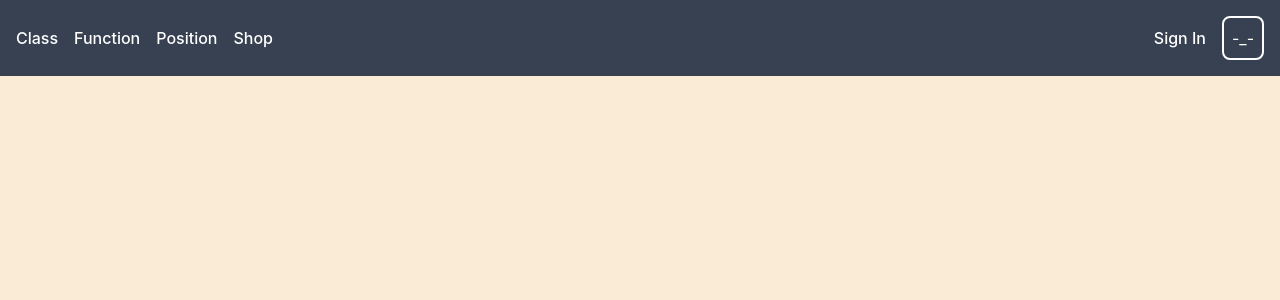
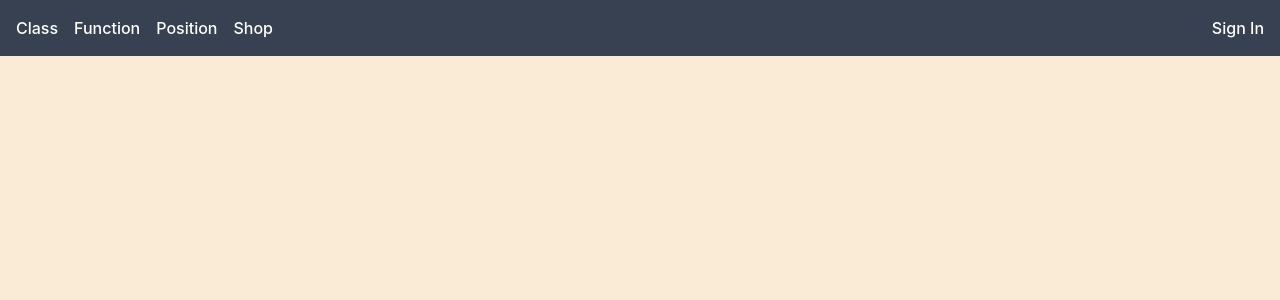
Before and after one commit to rhymado/fwg20-rts, a React (Vite) app: page / in a window 1280 px wide. Shown: the top 300 px of the page. Built offline with nearby package versions, Linux system fonts and the light colour scheme.

Commit message:
fix styling

```diff
--- a/src/components/Header.tsx
+++ b/src/components/Header.tsx
@@ -6,31 +6,32 @@ function Header() {
   return (
     <>
       <header className="p-4 bg-gray-700 z-20 relative">
-        <nav>
-          <ul className="flex gap-4 items-center">
-            <Link to="/class">
-              <li className="cursor-pointer select-none text-white">Class</li>
-            </Link>
-            <Link to="/function">
-              <li className="cursor-pointer select-none text-white">Function</li>
-            </Link>
-            <Link to="/position">
-              <li className="cursor-pointer select-none text-white">Position</li>
-            </Link>
-            <Link to="/shop">
-              <li className="cursor-pointer select-none text-white">Shop</li>
-            </Link>
-            <Link to="/login" className="ml-auto">
-              <li className="cursor-pointer select-none text-white">Sign In</li>
-            </Link>
+        <nav className="flex gap-2">
+          <ul className="hidden md:flex md:gap-4 md:items-center md:flex-1">
+            <li className="cursor-pointer select-none text-white">
+              <Link to="/class">Class</Link>
+            </li>
+            <li className="cursor-pointer select-none text-white">
+              <Link to="/function">Function</Link>
+            </li>
+            <li className="cursor-pointer select-none text-white">
+              <Link to="/position">Position</Link>
+            </li>
+            <li className="cursor-pointer select-none text-white">
+              <Link to="/shop">Shop</Link>
+            </li>
+            <li className="cursor-pointer select-none text-white ml-auto">
+              <Link to="/login">Sign In</Link>
+            </li>
+          </ul>
 
-            <button
-              className="border-2 border-white border-solid p-2 select-none"
-              onClick={() => setIsOpen((isOpen) => !isOpen)}
-            >
-              <p className="text-white">-_-</p>
-            </button>
-          </ul>
+          <button
+            className="border-2 border-white border-solid p-2 select-none ml-auto md:hidden"
+            type="button"
+            onClick={() => setIsOpen((isOpen) => !isOpen)}
+          >
+            <p className="text-white">-_-</p>
+          </button>
         </nav>
       </header>
       {isOpen && (
--- a/src/styles/main.css
+++ b/src/styles/main.css
@@ -723,6 +723,10 @@ input {
   gap: 1rem;
 }
 
+.gap-2 {
+  gap: 0.5rem;
+}
+
 .border-1 {
   border-width: 1px;
 }
@@ -820,3 +824,29 @@ input {
 .filter {
   filter: var(--tw-blur) var(--tw-brightness) var(--tw-contrast) var(--tw-grayscale) var(--tw-hue-rotate) var(--tw-invert) var(--tw-saturate) var(--tw-sepia) var(--tw-drop-shadow);
 }
+
+@media (min-width: 768px) {
+  .md\:flex {
+    display: flex;
+  }
+
+  .md\:hidden {
+    display: none;
+  }
+
+  .md\:flex-1 {
+    flex: 1 1 0%;
+  }
+
+  .md\:items-center {
+    align-items: center;
+  }
+
+  .md\:gap-2 {
+    gap: 0.5rem;
+  }
+
+  .md\:gap-4 {
+    gap: 1rem;
+  }
+}
```
